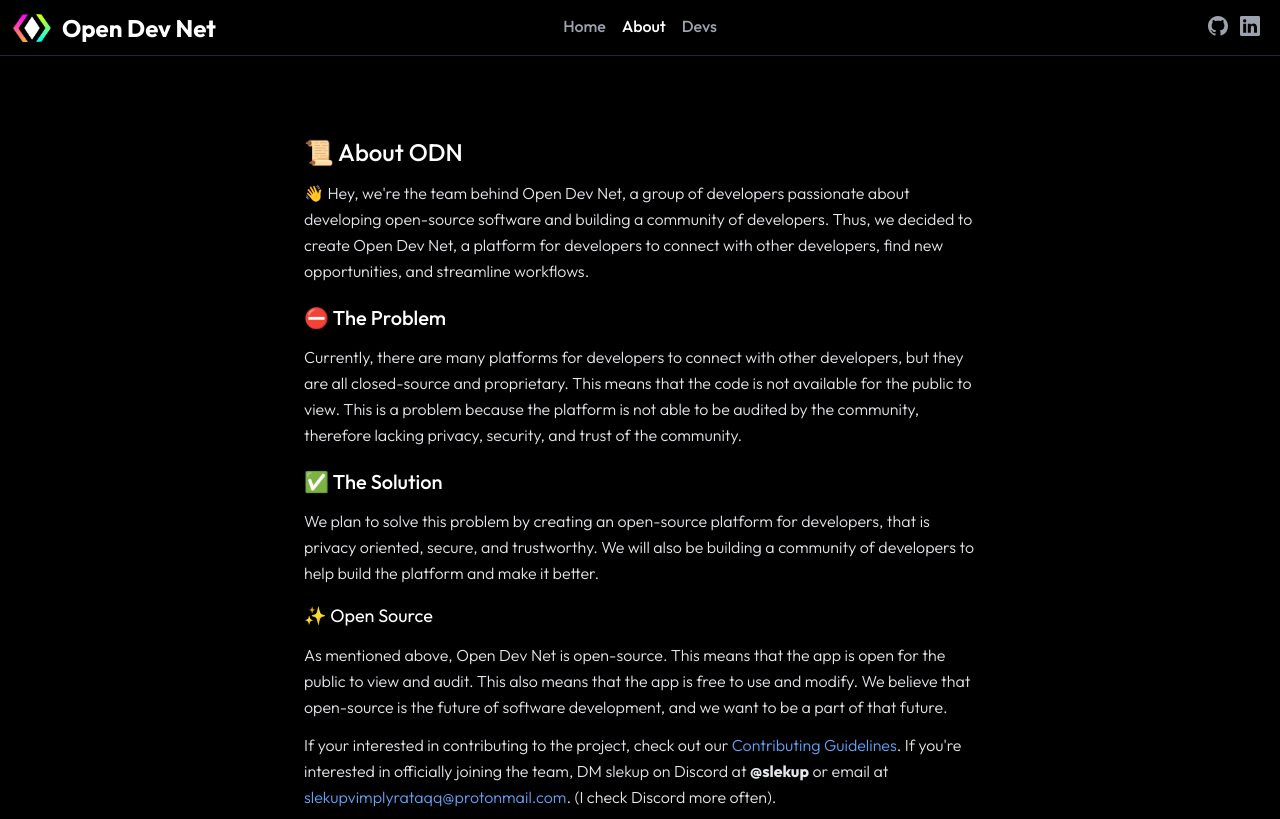
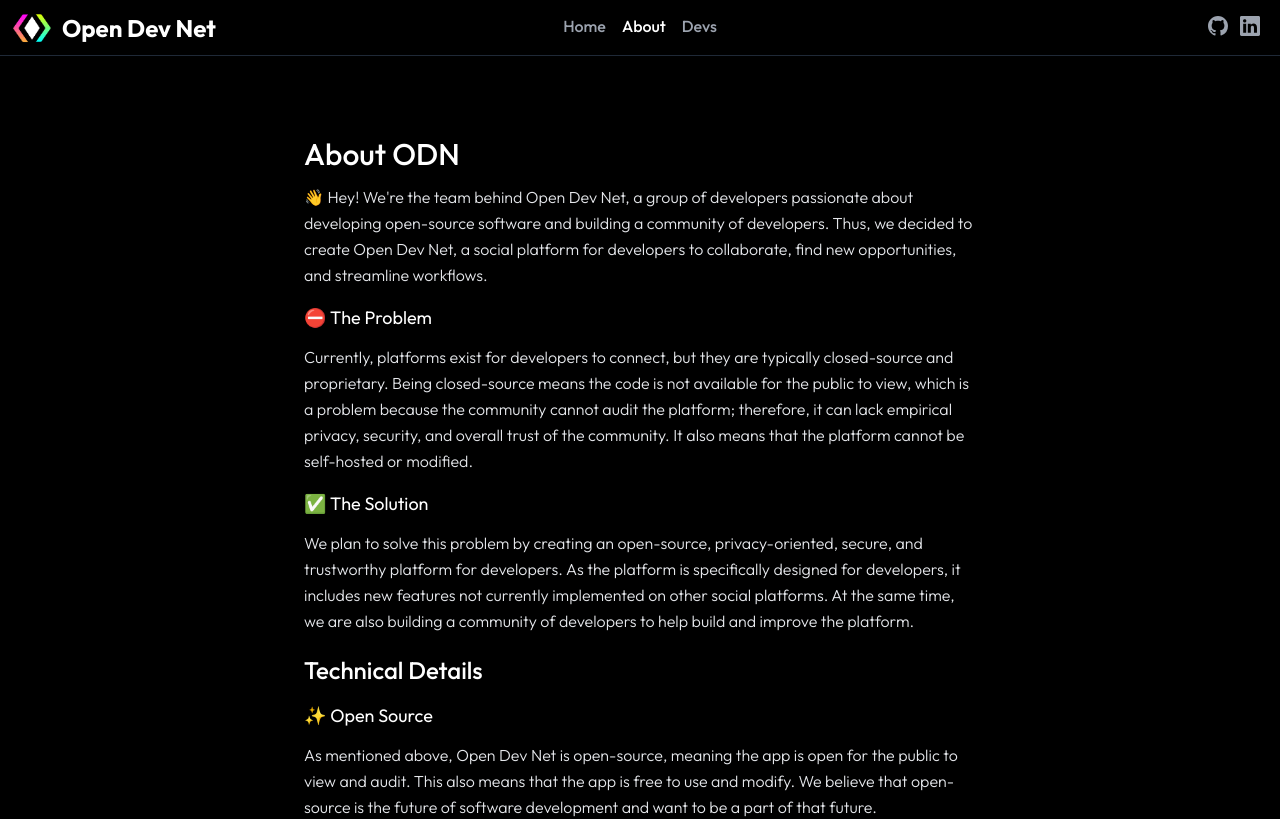
Before and after one commit to odnlabs/pre-launch, a Next.js app in the folder frontend/: page /about in a window 1280 px wide. Shown: the top 819 px of the page. Built offline with nearby package versions, Linux system fonts and the light colour scheme.

Commit message:
about page and nginx example

```diff
--- a/frontend/src/app/about/page.tsx
+++ b/frontend/src/app/about/page.tsx
@@ -3,48 +3,46 @@ export const metadata = {
   description: 'The Open Developer Network collaboration platform.',
 };
 
+export const revalidate = 1;
+
 export default function About() {
   const styles = {
-    title: 'block text-2xl font-medium text-white',
-    heading: 'mt-5 block text-xl font-medium text-white',
+    title: 'block text-3xl font-medium text-white',
+    heading: 'mt-5 block text-2xl font-medium text-white',
     subheading: 'mt-4 block text-lg font-normal text-white',
     paragraph: 'my-3 text-gray-200',
   };
 
-  return (
-    <div className="mx-auto my-5 w-11/12 max-w-2xl font-light leading-relaxed text-gray-300 sm:my-10 lg:my-20">
-      <h1 className={styles.title}>📜 About ODN</h1>
-      <p className={styles.paragraph}>
-        👋 Hey, we&apos;re the team behind Open Dev Net, a group of developers
-        passionate about developing open-source software and building a
-        community of developers. Thus, we decided to create Open Dev Net, a
-        platform for developers to connect with other developers, find new
-        opportunities, and streamline workflows.
-      </p>
-      <h2 className={styles.heading}>⛔ The Problem</h2>
-      <p className={styles.paragraph}>
-        Currently, there are many platforms for developers to connect with other
-        developers, but they are all closed-source and proprietary. This means
-        that the code is not available for the public to view. This is a problem
-        because the platform is not able to be audited by the community,
-        therefore lacking privacy, security, and trust of the community.
-      </p>
-      <h2 className={styles.heading}>✅ The Solution</h2>
-      <p className={styles.paragraph}>
-        We plan to solve this problem by creating an open-source platform for
-        developers, that is privacy oriented, secure, and trustworthy. We will
-        also be building a community of developers to help build the platform
-        and make it better.
-      </p>
-      <h3 className={styles.subheading}>✨ Open Source</h3>
-      <p className={styles.paragraph}>
-        As mentioned above, Open Dev Net is open-source. This means that the app
-        is open for the public to view and audit. This also means that the app
-        is free to use and modify. We believe that open-source is the future of
-        software development, and we want to be a part of that future.
-      </p>
-      <p className={styles.paragraph}>
-        If your interested in contributing to the project, check out our{' '}
+  type BlockTypes = 'title' | 'heading' | 'subheading' | 'paragraph';
+  type Block = [BlockTypes, string | JSX.Element];
+
+  const data: Block[] = [
+    ['title', 'About ODN'],
+    [
+      'paragraph',
+      "👋 Hey! We're the team behind Open Dev Net, a group of developers passionate about developing open-source software and building a community of developers. Thus, we decided to create Open Dev Net, a social platform for developers to collaborate, find new opportunities, and streamline workflows.",
+    ],
+    ['subheading', '⛔ The Problem'],
+    [
+      'paragraph',
+      'Currently, platforms exist for developers to connect, but they are typically closed-source and proprietary. Being closed-source means the code is not available for the public to view, which is a problem because the community cannot audit the platform; therefore, it can lack empirical privacy, security, and overall trust of the community. It also means that the platform cannot be self-hosted or modified.',
+    ],
+    ['subheading', '✅ The Solution'],
+    [
+      'paragraph',
+      'We plan to solve this problem by creating an open-source, privacy-oriented, secure, and trustworthy platform for developers. As the platform is specifically designed for developers, it includes new features not currently implemented on other social platforms. At the same time, we are also building a community of developers to help build and improve the platform.',
+    ],
+
+    ['heading', 'Technical Details'],
+    ['subheading', '✨ Open Source'],
+    [
+      'paragraph',
+      'As mentioned above, Open Dev Net is open-source, meaning the app is open for the public to view and audit. This also means that the app is free to use and modify. We believe that open-source is the future of software development and want to be a part of that future.',
+    ],
+    [
+      'paragraph',
+      <>
+        If you&apos;re interested in contributing to the project, check out our{' '}
         <a
           href="https://github.com/open-dev-net/.github/blob/main/CONTRIBUTING.md/"
           target="_blank"
@@ -52,7 +50,7 @@ export default function About() {
         >
           Contributing Guidelines
         </a>
-        . If you&apos;re interested in officially joining the team, DM slekup on
+        . If you&apos;re interested in officially joining the team, DM Slekup on
         Discord at <b className="font-bold">@slekup</b> or email at{' '}
         <a
           href="mailto:slekupvimplyrataqq@protonmail.com"
@@ -62,7 +60,30 @@ export default function About() {
           slekupvimplyrataqq@protonmail.com
         </a>
         . (I check Discord more often).
-      </p>
+      </>,
+    ],
+    ['subheading', '📚 The Stack'],
+    [
+      'paragraph',
+      'Open Dev Net is built with the MERN stack: MongoDB, Express, React (Next.js), and Node.js. We chose this stack because it is very popular, flexible, scalable, and familiar to many web developers. Some auxiliary technologies include TypeScript, TailwindCSS, and Redux. This stack is bound to change as we continue to develop the platform.',
+    ],
+    ['subheading', '📝 License'],
+    [
+      'paragraph',
+      'Open Dev Net is licensed under the MIT License, meaning you can use, modify, and distribute the code. You can view the license in the GitHub repository.',
+    ],
+  ];
+
+  return (
+    <div className="mx-auto my-5 w-11/12 max-w-2xl font-light leading-relaxed text-gray-300 sm:my-10 lg:my-20">
+      {data.map((item, index) => {
+        const [type, content] = item;
+        return (
+          <p key={index} className={styles[type]}>
+            {content}
+          </p>
+        );
+      })}
     </div>
   );
 }
--- a/frontend/src/app/page.tsx
+++ b/frontend/src/app/page.tsx
@@ -40,8 +40,9 @@ export default async function Home() {
           Soon
         </span>
       </h1>
-      <p className="mx-auto mt-10 max-w-sm text-lg text-gray-300">
-        The open-source messaging and collaboration platform for developers.{' '}
+      <p className="mx-auto mt-10 max-w-lg text-lg text-gray-300">
+        The open-source social platform for developers to collaborate, find
+        opportunities, and streamline workflows.{' '}
         <Link href="/about" className="link">
           Learn more
         </Link>
```
Also changed, not shown: 2 other files (tests, documents, lock files or other folders).
